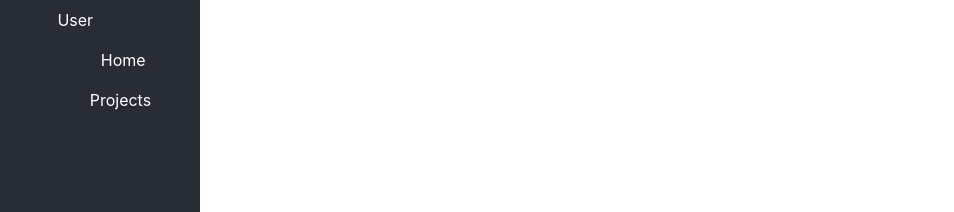
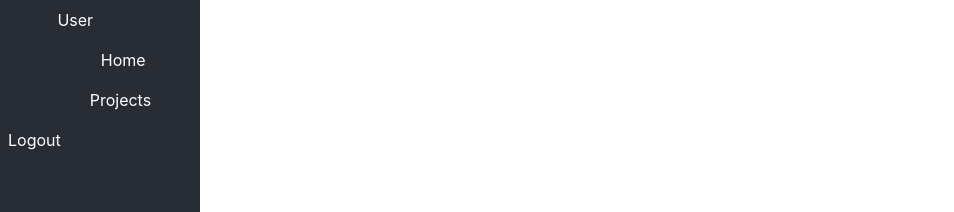
Before and after one commit to littlecorsican/kanban, a React (Create React App) app in the folder react-kanban/client/: page /login in a window 1280 px wide. Shown: the top 212 px of the page, without its empty margins (0-954 px from the left). Built offline with nearby package versions, Linux system fonts and the light colour scheme; the HTML template or start-up script is replaced by a standard one.

Commit message:
feature: add logout button

```diff
--- a/react-kanban/client/src/pages/Layout.tsx
+++ b/react-kanban/client/src/pages/Layout.tsx
@@ -1,8 +1,11 @@
 import { useRef, useEffect, useState } from "react";
 import { Outlet, Link } from "react-router-dom";
 import '../css/layout.css';
+import { useNavigate } from "react-router-dom";
 
 export default function Layout({  }) {
+
+  const navigate = useNavigate();
 
   const navItem = [
     {
@@ -16,6 +19,11 @@ export default function Layout({  }) {
       icon: "",
     },
   ]
+
+  const logout=()=>{
+    localStorage.removeItem("user_credentials")
+    navigate("/login")
+  }
 
   return (
     <div className="flex ">
@@ -33,6 +41,9 @@ export default function Layout({  }) {
               </a>
             })
           }
+          <div className="text-center">
+            <button className="nav_item" onClick={logout}>Logout</button>
+          </div>
         </nav>
         <div className="w-full">
           <Outlet />
--- a/react-kanban/client/src/pages/Login.tsx
+++ b/react-kanban/client/src/pages/Login.tsx
@@ -51,7 +51,7 @@ export default function LoginPage() {
 
   const login=async(email:string, password:string)=>{
     global_context.setLoading(true);
-    const response = await fetch(`${base}/api/login`, {
+    const response = await fetch(`${base}/api/user/login`, {
       method: 'POST',
       headers: {
         'Content-Type': 'application/json',
```
